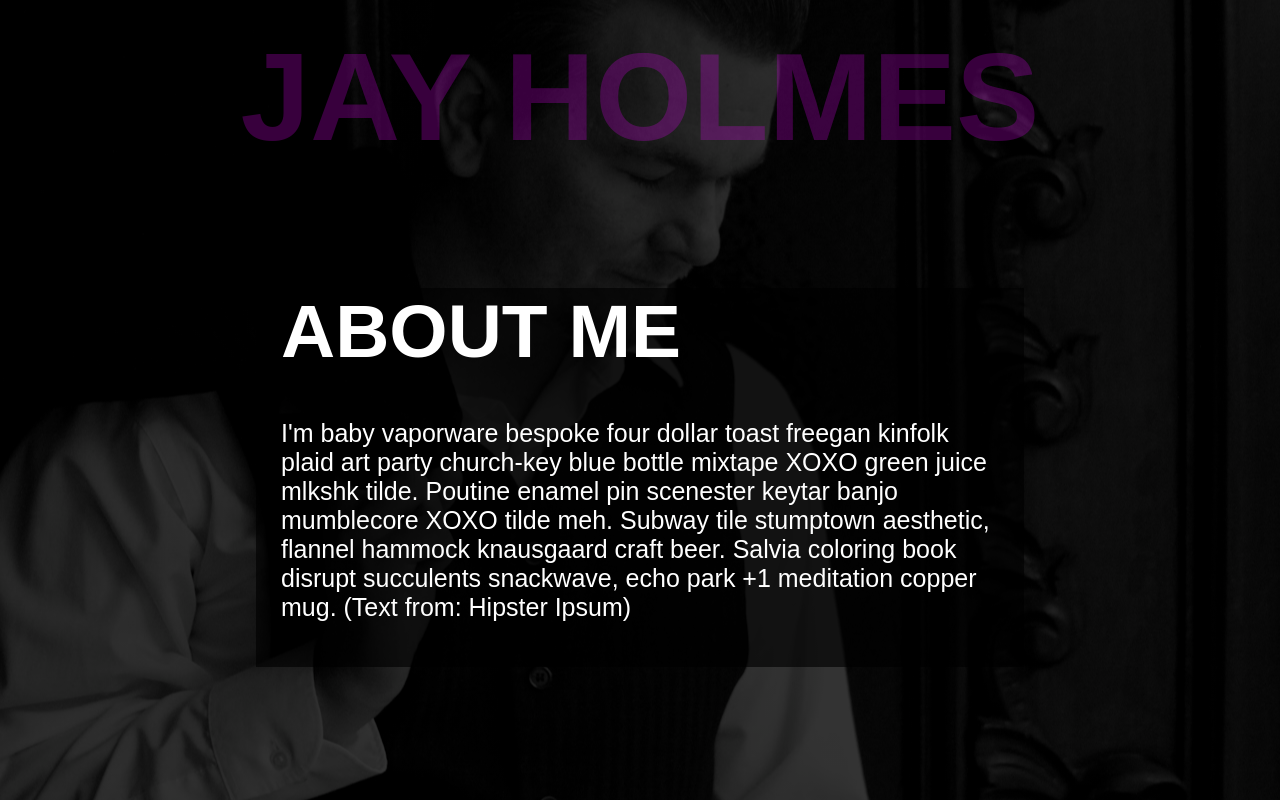
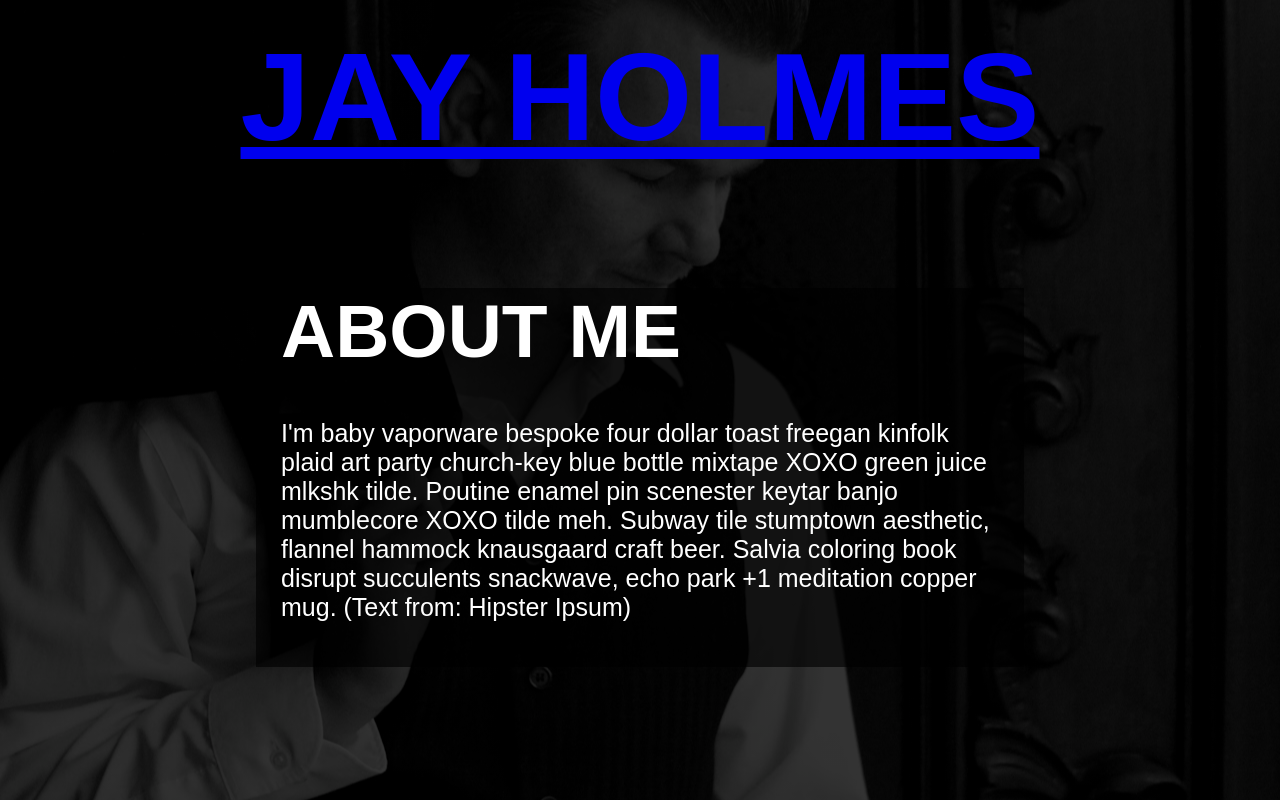
Before and after one commit to JasonTHolmes/profile, a plain HTML site: page index.html in a window 1280 px wide. Drawn offline with Linux system fonts and the light colour scheme.

Commit message:
created the header link

```diff
--- a/index.html
+++ b/index.html
@@ -7,7 +7,7 @@
     </head>
     <body>
         <header class="name-container">
-            <h1>Jay Holmes</h1>
+            <h1><a href="https://www.Jayholmes.dev">Jay Holmes</a></h1>
         </header>
 
         <div class="about-me-container">
```
